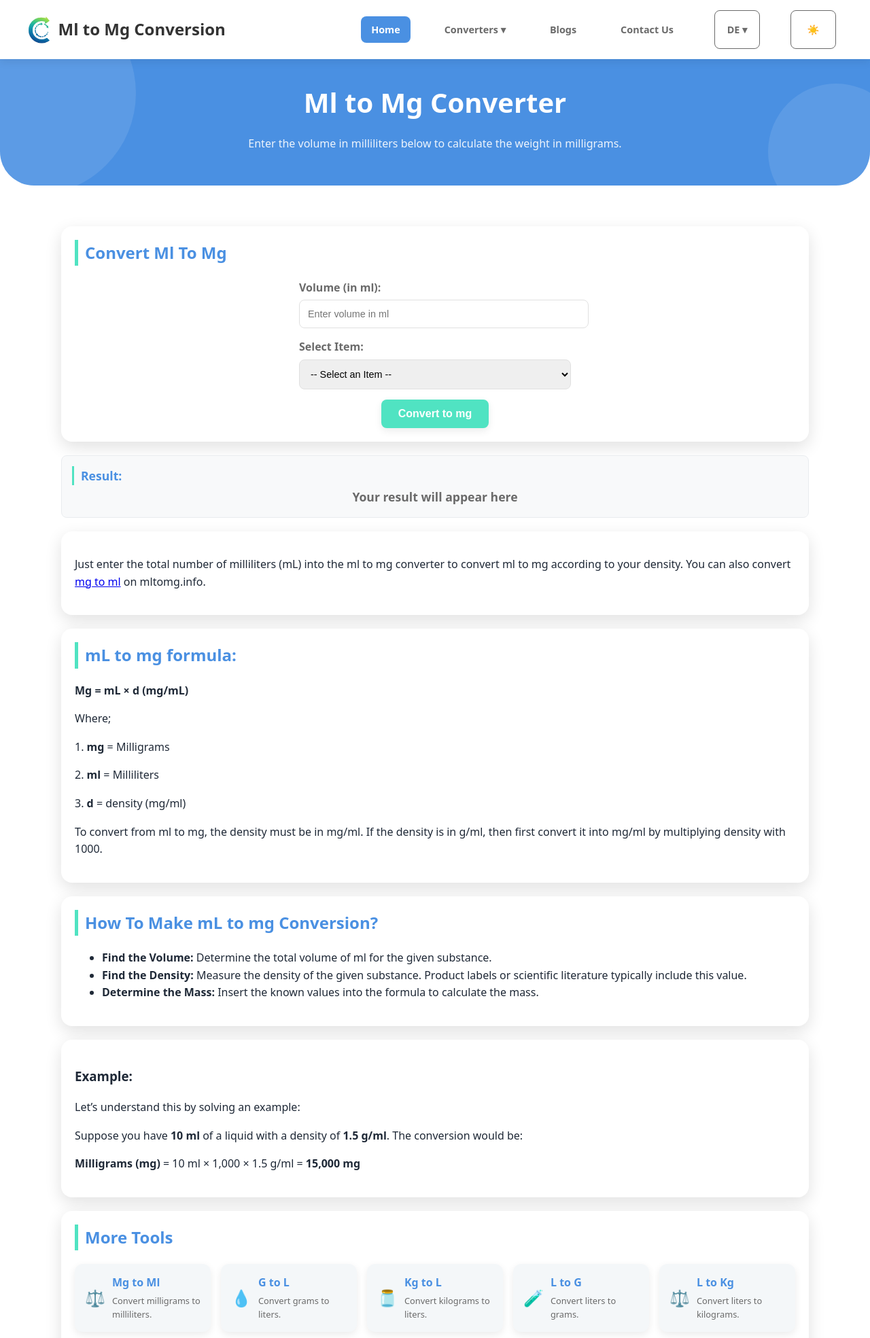
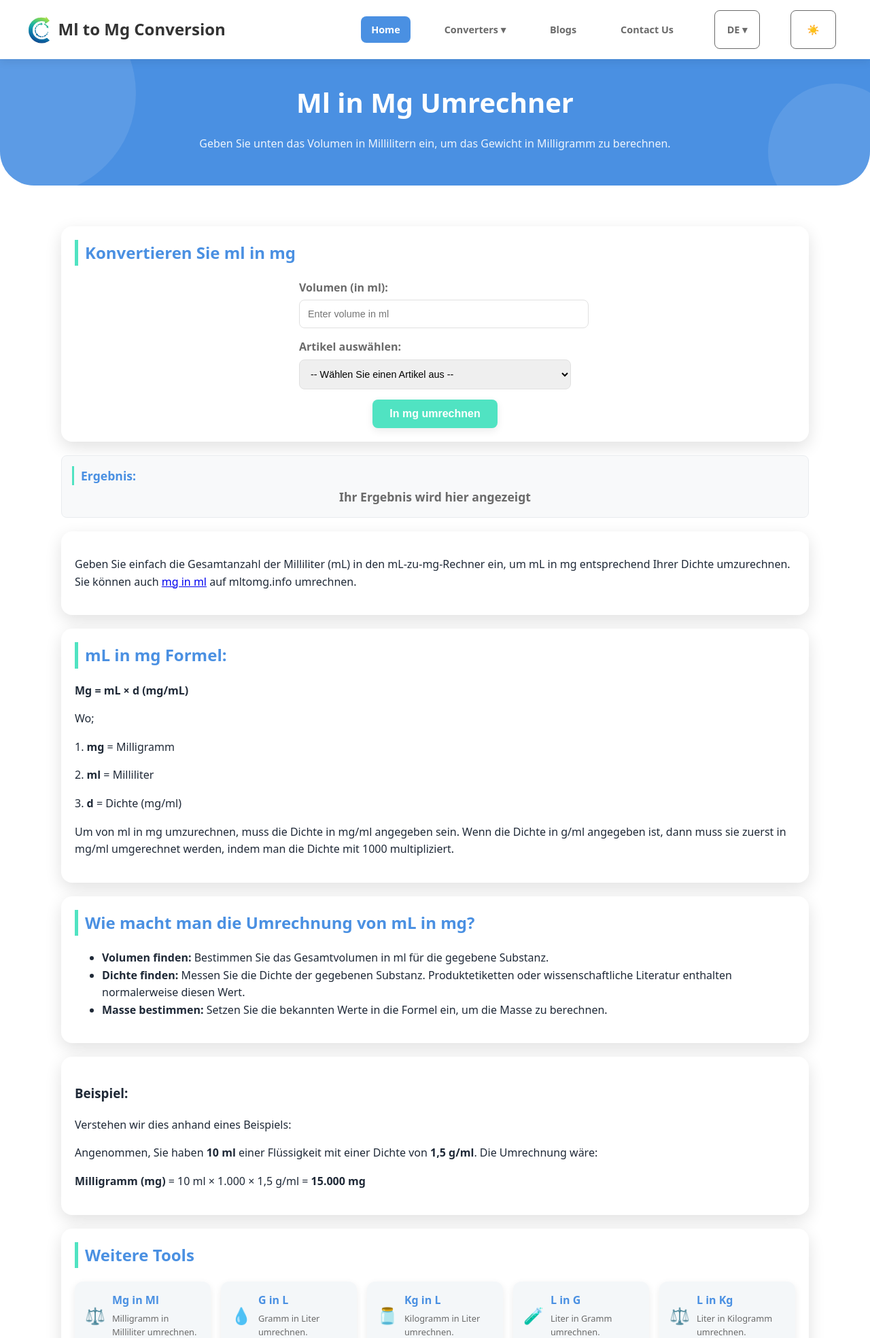
Before and after one commit to allcoolmathgames/ML-To_MG, a Flask app: page /de in a window 1280 px wide. Shown: the top 1969 px of the page at 68% size. Run offline with Flask 3, Linux system fonts and the light colour scheme.

Commit message:
Update ml-to-mg_de.html

```diff
--- a/templates/ml-to-mg/ml-to-mg_de.html
+++ b/templates/ml-to-mg/ml-to-mg_de.html
@@ -1,14 +1,14 @@
 <!DOCTYPE html>
-<html lang="en">
+<html lang="de">
 <head>
     <meta charset="UTF-8">
     <link rel="icon" href="{{ url_for('static', filename='img/favicon.png') }}" type="image/png">
     <meta name="viewport" content="width=device-width, initial-scale=1.0">
     <meta name="robots" content="noindex, nofollow">
-    <title>ML To MG Converter | mL to Mg Conversion</title>
-    <meta name="description" content="Use this ml to mg converter to make conversions from milliliters to milligrams by just making a single click." />
-    <meta name="keywords" content="ml to mg converter, ml to mg conversion, mL to mg table, water conversion, milk conversion, cooking oil conversion, flour conversion, sugar conversion, kitchen measurement chart, baking conversions, ingredient weight chart" />
-    <link rel="canonical" href="https://mltomg.info/" />
+    <title>ML zu MG Konverter | mL zu Mg Konvertierung</title>
+    <meta name="description" content="Verwenden Sie diesen ml mg Konverter, um mit nur einem Klick Milliliter in Milligramm umzurechnen." />
+    <meta name="keywords" content="Umrechner von ml in mg, Umrechnung von ml in mg, Tabelle von ml in mg, Umrechnung von Wasser, Umrechnung von Milch, Umrechnung von Speiseöl, Umrechnung von Mehl, Umrechnung von Zucker, Tabelle mit Küchenmaßen, Umrechnung von Backwaren, Tabelle mit Gewichtsangaben von Zutaten" />
+    <link rel="canonical" href="https://mltomg.info/de" />
     <link rel="preconnect" href="https://fonts.googleapis.com">
     <link rel="preconnect" href="https://fonts.gstatic.com" crossorigin>
     <link href="https://fonts.googleapis.com/css2?family=Poppins:wght@400;600;700&display=swap" rel="stylesheet">
@@ -53,37 +53,37 @@
     {% include 'header.html' %}
     <header class="secondary-header">
         <div class="container">
-            <h1>Ml to Mg Converter</h1>
-            <p>Enter the volume in milliliters below to calculate the weight in milligrams.</p>
+            <h1>Ml in Mg Umrechner</h1>
+            <p>Geben Sie unten das Volumen in Millilitern ein, um das Gewicht in Milligramm zu berechnen.</p>
         </div>
     </header>
     <div class="container main-content">
         <section class="card" id="tool">
-            <h2>Convert Ml To Mg</h2>
+            <h2>Konvertieren Sie ml in mg</h2>
             <div class="tool-container">
                 <div class="form-group">
-                    <label for="mlInput"><b>Volume (in ml):</b></label>
+                    <label for="mlInput"><b>Volumen (in ml):</b></label>
                     <input type="number" id="mlInput" placeholder="Enter volume in ml" required>
                 </div>
                 <div class="form-group">
-                    <label for="mainSelect"><b>Select Item:</b></label>
+                    <label for="mainSelect"><b>Artikel auswählen:</b></label>
                     <select id="mainSelect">
-                        <option value="">-- Select an Item --</option>
-                        <option value="water" data-density="1000">Water</option>
+                        <option value="">-- Wählen Sie einen Artikel aus --</option>
+                        <option value="water" data-density="1000">Wasser</option>
                         <option value="ethanol" data-density="789">Ethanol</option>
-                        <option value="olive-oil" data-density="918">Olive Oil</option>
-                        <option value="milk" data-density="1030">Milk</option>
-                        <option value="honey" data-density="1300">Honey</option>
-                        <option value="glycerin" data-density="1800">Glycerin</option>
-                        <option value="medication">Medications</option>
-                        <option value="custom-liquid">Custom Density</option>
+                        <option value="olive-oil" data-density="918">Olivenöl</option>
+                        <option value="milk" data-density="1030">Milch</option>
+                        <option value="honey" data-density="1300">Honig</option>
+                        <option value="glycerin" data-density="1800">Glyzerin</option>
+                        <option value="medication">Medikamente</option>
+                        <option value="custom-liquid">Benutzerdefinierte Dichte</option>
                     </select>
                 </div>
 
                 <div class="form-group hidden" id="medicationGroup">
-                    <label for="medicationSelect"><b>Select Medication:</b></label>
+                    <label for="medicationSelect"><b>Medikament auswählen:</b></label>
                     <select id="medicationSelect">
-                        <option value="">-- Select a Medication --</option>
+                        <option value="">-- Medikament auswählen --</option>
                         <option value="acetaminophen" data-concentration="10">Acetaminophen (Tylenol) 10 mg/mL</option>
                         <option value="amoxicillin" data-concentration="80">Amoxicillin suspension 400 mg/5 mL</option>
                         <option value="benadryl-oral" data-concentration="12.5">Benadryl (Oral liquid, 12.5 mg/5 mL)</option>
@@ -95,116 +95,116 @@
                         <option value="ibuprofen-injection-2" data-concentration="100">Ibuprofen (Injection, 800 mg/8 mL)</option>
                         <option value="morphine" data-concentration="20">Morphine sulfate soln 20 mg/mL</option>
                         <option value="testosterone" data-concentration="200">Testosterone 200 mg/mL</option>
-                        <option value="custom-medication">Custom Concentration</option>
+                        <option value="custom-medication">Benutzerdefinierte Konzentration</option>
                     </select>
                 </div>
 
                 <div class="form-group hidden" id="densityGroup">
-                    <label for="densityInput"><b>Density (mg/mL):</b></label>
+                    <label for="densityInput"><b>Dichte (mg/ml):</b></label>
                     <input type="number" id="densityInput" placeholder="Enter density in mg/mL" required>
                 </div>
 
 <div class="form-group hidden" id="concentrationGroup">
-                    <label for="concentrationInput"><b>Concentration (mg/mL):</b></label>
-                    <input type="number" id="concentrationInput" placeholder="Enter concentration in mg/mL" required>
+    <label for="concentrationInput"><b>Konzentration (mg/mL):</b></label>
+    <input type="number" id="concentrationInput" placeholder="Konzentration in mg/mL eingeben" required>
 </div>
 
-                <button class="btn" onclick="convertMlToMg()">Convert to mg</button>
+<button class="btn" onclick="convertMlToMg()">In mg umrechnen</button>
 </div>
 </section>
 <div id="result-section">
-            <div class="result-heading">Result:</div>
-            <div class="result-value" id="result-value">Your result will appear here</div>
+    <div class="result-heading">Ergebnis:</div>
+    <div class="result-value" id="result-value">Ihr Ergebnis wird hier angezeigt</div>
 </div>
 <section class="card" id="why-choose-us">
-            <p>Just enter the total number of milliliters (mL) into the ml to mg converter to convert ml to mg according to your density. You can also convert <a href="https://mltomg.info/mg-to-ml">mg to ml</a> on mltomg.info.</p>
+    <p>Geben Sie einfach die Gesamtanzahl der Milliliter (mL) in den mL-zu-mg-Rechner ein, um mL in mg entsprechend Ihrer Dichte umzurechnen. Sie können auch <a href="https://mltomg.info/mg-to-ml">mg in ml</a> auf mltomg.info umrechnen.</p>
 </section>
 <section class="card" id="formula">
-            <h2>mL to mg formula:</h2>
+    <h2>mL in mg Formel:</h2>
     <p><b>Mg = mL × d (mg/mL)</b></p>
-            <p>Where;</p>
-            <p>1. <b>mg</b> = Milligrams</p>
-            <p>2. <b>ml</b> = Milliliters</p>
-            <p>3. <b>d</b> = density (mg/ml)</p>
-            <p>To convert from ml to mg, the density must be in mg/ml. If the density is in g/ml, then first convert it into mg/ml by multiplying density with 1000.</p>
+    <p>Wo;</p>
+    <p>1. <b>mg</b> = Milligramm</p>
+    <p>2. <b>ml</b> = Milliliter</p>
+    <p>3. <b>d</b> = Dichte (mg/ml)</p>
+    <p>Um von ml in mg umzurechnen, muss die Dichte in mg/ml angegeben sein. Wenn die Dichte in g/ml angegeben ist, dann muss sie zuerst in mg/ml umgerechnet werden, indem man die Dichte mit 1000 multipliziert.</p>
 </section>
 <section class="card" id="why-choose-us">
-            <h2>How To Make mL to mg Conversion?</h2>
+    <h2>Wie macht man die Umrechnung von mL in mg?</h2>
     <ul>
-                <li><b>Find the Volume:</b> Determine the total volume of ml for the given substance.</li>
-                <li><b>Find the Density:</b> Measure the density of the given substance. Product labels or scientific literature typically include this value.</li>
-                <li><b>Determine the Mass:</b> Insert the known values into the formula to calculate the mass.</li>
+        <li><b>Volumen finden:</b> Bestimmen Sie das Gesamtvolumen in ml für die gegebene Substanz.</li>
+        <li><b>Dichte finden:</b> Messen Sie die Dichte der gegebenen Substanz. Produktetiketten oder wissenschaftliche Literatur enthalten normalerweise diesen Wert.</li>
+        <li><b>Masse bestimmen:</b> Setzen Sie die bekannten Werte in die Formel ein, um die Masse zu berechnen.</li>
     </ul>
 </section>
 <section class="card" id="example">
-            <h3>Example:</h3>
-            <p>Let’s understand this by solving an example:</p>
-            <p>Suppose you have <b>10 ml</b> of a liquid with a density of <b>1.5 g/ml</b>. The conversion would be:</p>
-            <p><b>Milligrams (mg)</b> = 10 ml × 1,000 × 1.5 g/ml = <b>15,000 mg</b></p>
+    <h3>Beispiel:</h3>
+    <p>Verstehen wir dies anhand eines Beispiels:</p>
+    <p>Angenommen, Sie haben <b>10 ml</b> einer Flüssigkeit mit einer Dichte von <b>1,5 g/ml</b>. Die Umrechnung wäre:</p>
+    <p><b>Milligramm (mg)</b> = 10 ml × 1.000 × 1,5 g/ml = <b>15.000 mg</b></p>
 </section>
 <section class="card more-tools" id="more-tools">
-            <h2>More Tools</h2>
+    <h2>Weitere Tools</h2>
     <div class="tool-cards-container">
         <a href="/mg-to-ml" class="tool-card">
             <div class="tool-icon">⚖️</div>
             <div class="tool-info">
-                        <h3>Mg to Ml</h3>
-                        <p>Convert milligrams to milliliters.</p>
+                <h3>Mg in Ml</h3>
+                <p>Milligramm in Milliliter umrechnen.</p>
             </div>
         </a>
         <a href="/g-to-l" class="tool-card">
             <div class="tool-icon">💧</div>
             <div class="tool-info">
-                        <h3>G to L</h3>
-                        <p>Convert grams to liters.</p>
+                <h3>G in L</h3>
+                <p>Gramm in Liter umrechnen.</p>
             </div>
         </a>
         <a href="/kg-to-l" class="tool-card">
             <div class="tool-icon">🫙</div>
             <div class="tool-info">
-                        <h3>Kg to L</h3>
-                        <p>Convert kilograms to liters.</p>
+                <h3>Kg in L</h3>
+                <p>Kilogramm in Liter umrechnen.</p>
             </div>
         </a>
         <a href="/l-to-g" class="tool-card">
             <div class="tool-icon">🧪</div>
             <div class="tool-info">
-                        <h3>L to G</h3>
-                        <p>Convert liters to grams.</p>
+                <h3>L in G</h3>
+                <p>Liter in Gramm umrechnen.</p>
             </div>
         </a>
         <a href="/l-to-kg" class="tool-card">
             <div class="tool-icon">⚖️</div>
             <div class="tool-info">
-                        <h3>L to Kg</h3>
-                        <p>Convert liters to kilograms.</p>
+                <h3>L in Kg</h3>
+                <p>Liter in Kilogramm umrechnen.</p>
             </div>
         </a>
         <a href="/ml-to-g" class="tool-card">
             <div class="tool-icon">💧</div>
             <div class="tool-info">
-                        <h3>Ml to G</h3>
-                        <p>Convert milliliters to grams.</p>
+                <h3>Ml in G</h3>
+                <p>Milliliter in Gramm umrechnen.</p>
             </div>
         </a>
         <a href="/ml-to-oz" class="tool-card">
             <div class="tool-icon">🧪</div>
             <div class="tool-info">
-                        <h3>Ml to Oz</h3>
-                        <p>Convert milliliters to ounces.</p>
+                <h3>Ml in Oz</h3>
+                <p>Milliliter in Unzen umrechnen.</p>
             </div>
         </a>
         <a href="/oz-to-ml" class="tool-card">
             <div class="tool-icon">🫙</div>
             <div class="tool-info">
-                        <h3>Oz to Ml</h3>
-                        <p>Convert ounces to milliliters.</p>
+                <h3>Oz in Ml</h3>
+                <p>Unzen in Milliliter umrechnen.</p>
             </div>
         </a>
     </div>
 </section>
         <section class="card" id="Table">
-            <h2>Milliliters to Milligrams Conversion Table</h2>
+            <h2>Umrechnungstabelle von Millilitern in Milligramm</h2>
             <style>
                 :root {
                     --bg: #ffffff;
@@ -232,18 +232,17 @@
                 caption { caption-side: bottom; padding: 10px; font-size: 0.875rem; color: var(--muted); }
             </style>
             <div class="wrap">
-                <h1>Volume to Mass Reference (mg)</h1>
                 <div class="table-card">
                     <div class="table-scroll">
                         <table>
                             <thead>
                                 <tr>
-                                    <th>Volume (mL)</th>
-                                    <th>Water (mg)</th>
-                                    <th>Milk (mg)</th>
+                                    <th>Volumen (ml)</th>
+                                    <th>Wasser (mg)</th>
+                                    <th>Milch (mg)</th>
                                     <th>Cooking Oil (mg)</th>
-                                    <th>All Purpose Flour (mg)</th>
-                                    <th>Granulated Sugar (mg)</th>
+                                    <th>Allzweckmehl (mg)</th>
+                                    <th>Kristallzucker (mg)</th>
                                 </tr>
                             </thead>
                             <tbody>
@@ -295,39 +294,39 @@
             </div>
         </section>
       <section class="card" id="faq">
-            <h2>Frequently Asked Questions</h2>
+    <h2>Häufig gestellte Fragen</h2>
     <div class="faq-item">
         <div class="faq-question" onclick="toggleFAQ(this)">
-                    <h4>Q: Does 1 ml equal 1 mg??</h4>
+            <h4>F: Entspricht 1 ml 1 mg?</h4>
             <span class="toggle-icon">-</span>
         </div>
         <div class="faq-answer">
-                    <p>A: No, 1 ml is not equal to 1 mg. Conversion from ml to mg entirely depends upon the density of the substance.</p>
+            <p>A: Nein, 1 ml entspricht nicht 1 mg. Die Umrechnung von ml in mg hängt vollständig von der Dichte der Substanz ab.</p>
         </div>
     </div>
     <div class="faq-item">
         <div class="faq-question" onclick="toggleFAQ(this)">
-                    <h4>Q: Is it possible to convert milliliters (mL) to milligrams (mg)?</h4>
+            <h4>F: Ist es möglich, Milliliter (mL) in Milligramm (mg) umzurechnen?</h4>
             <span class="toggle-icon">-</span>
         </div>
         <div class="faq-answer">
-                    <p>A: Yes, you can easily convert ml to mg by using the above formula. Or, use our ml to mg converter to make conversion quick and easy.</p>
+            <p>A: Ja, Sie können ml leicht in mg umrechnen, indem Sie die obige Formel verwenden. Oder nutzen Sie unseren ml-zu-mg-Rechner, um die Umrechnung schnell und einfach zu machen.</p>
         </div>
     </div>
     <div class="faq-item">
         <div class="faq-question" onclick="toggleFAQ(this)">
-                    <h4>Q: What is 50 ml in mg?</h4>
+            <h4>F: Was sind 50 ml in mg?</h4>
         </div>
         <div class="faq-answer">
-                    <p>A: 50 ml to mg for a substance with a density of 0.7 g/mL is as follows:</p>
-                    <p><b>milligrams</b> = 50 mL × 1,000 × 0.7 g/mL = <b>35,000 mg</b></p>
+            <p>A: 50 ml in mg für eine Substanz mit einer Dichte von 0,7 g/ml ergibt:</p>
+            <p><b>Milligramm</b> = 50 mL × 1.000 × 0,7 g/ml = <b>35.000 mg</b></p>
         </div>
     </div>
 </section>
 <section class="card" id="reference">
-            <h2>Reference:</h2>
-            <p>For milk density:- <a href="https://pmc.ncbi.nlm.nih.gov/articles/PMC7466286/">visit</a></p>
-            <p>For cooking oil density:- <a href="https://hypertextbook.com/facts/2000/IngaDorfman.shtml">visit</a></p>
+    <h2>Referenz:</h2>
+    <p>Für Milchdichte:- <a href="https://pmc.ncbi.nlm.nih.gov/articles/PMC7466286/">besuchen</a></p>
+    <p>Für Kochöl-Dichte:- <a href="https://hypertextbook.com/facts/2000/IngaDorfman.shtml">besuchen</a></p>
 </section>
 </div>
     {% include 'footer.html' %}
```
Lines whose indentation alone changed are shown as unchanged.
